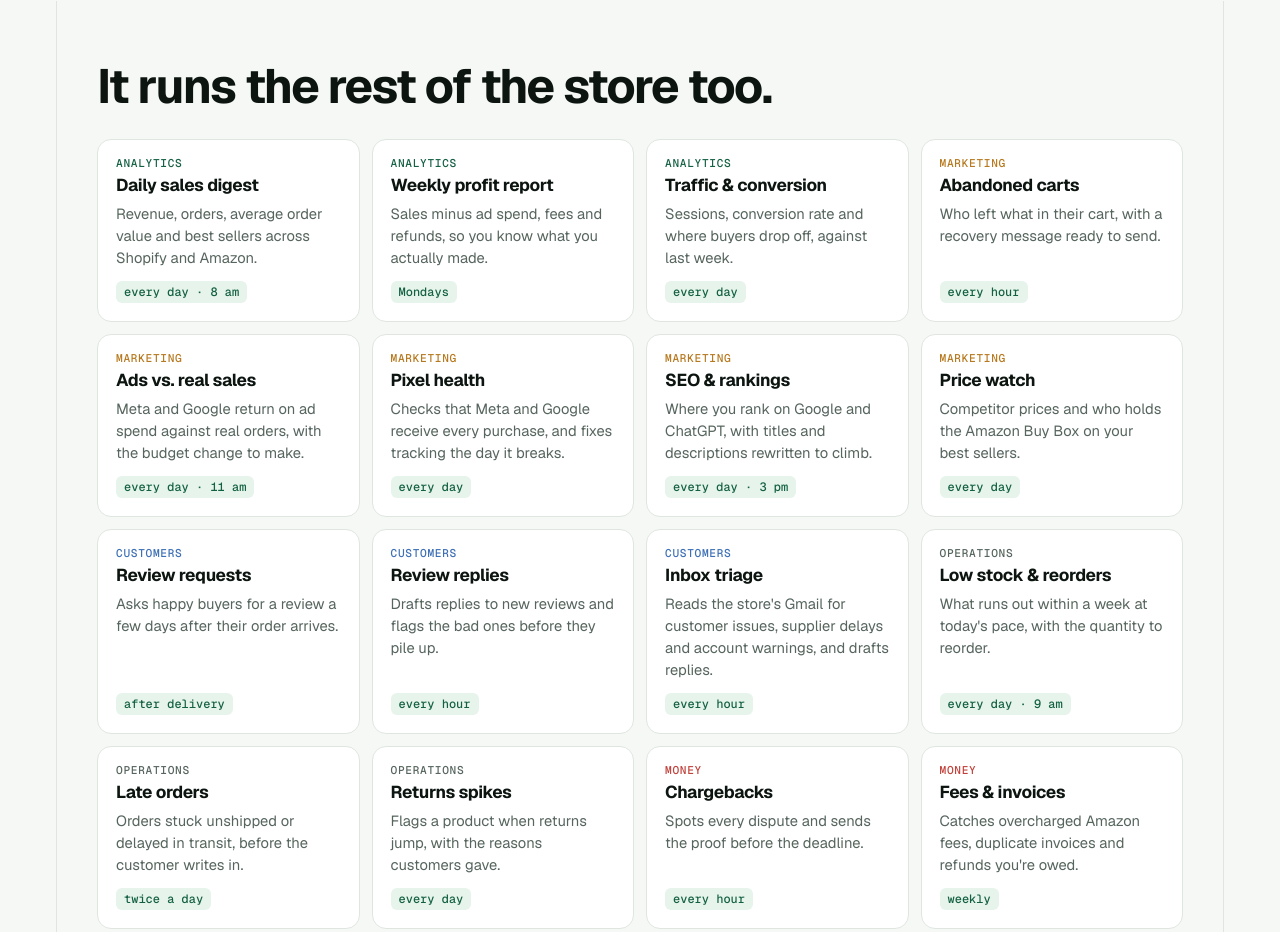
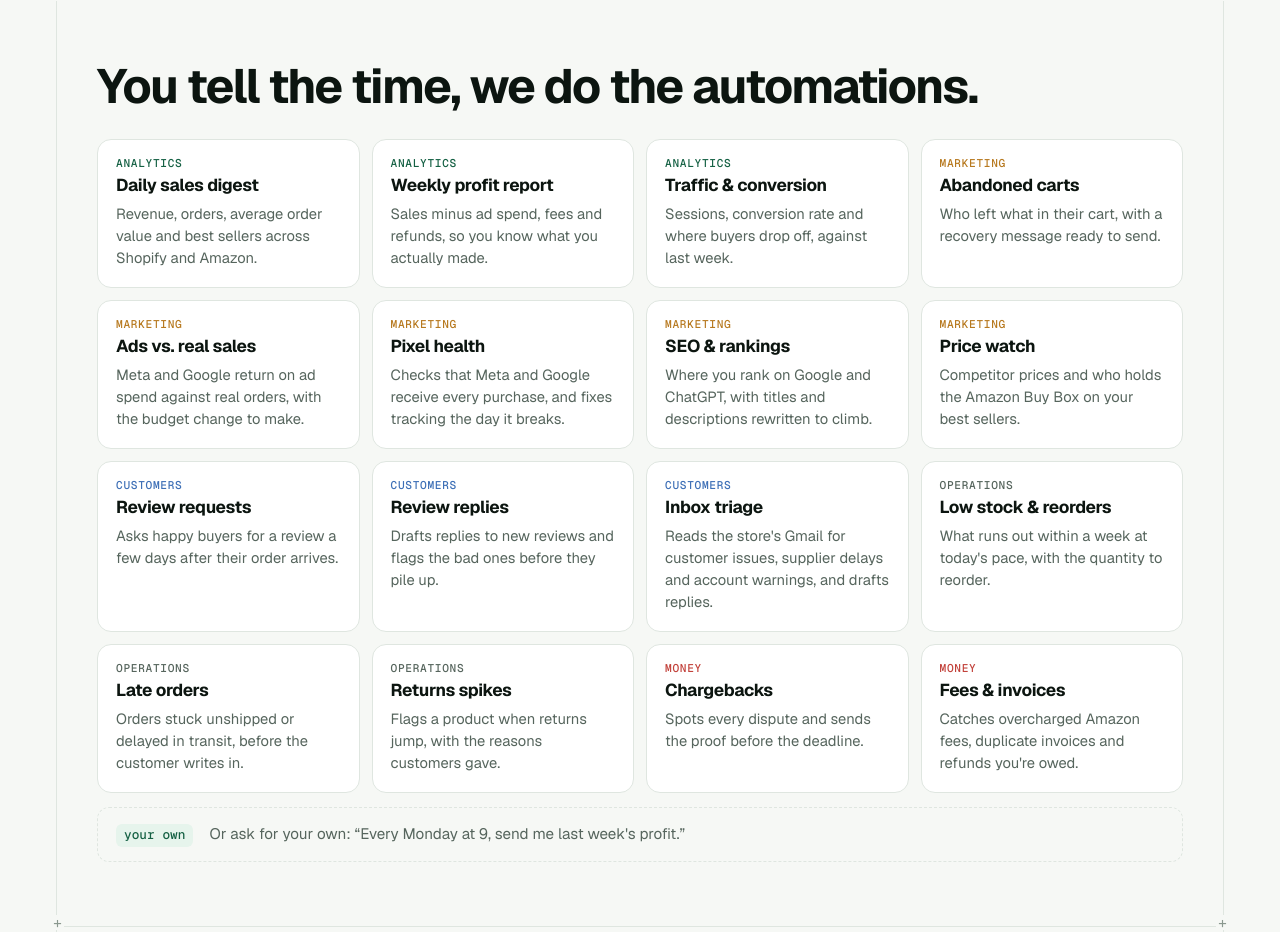
Before and after one commit to saisumit/femp-site, a plain HTML site: page index.html in a window 1280 px wide. Shown: the part 961-1893 px from the top of the page. Drawn offline with nearby package versions, Linux system fonts and the light colour scheme.

Commit message:
Automations: new heading, no schedule chips on the cards
Co-Authored-By: Claude Opus 5.5 (1M context) <noreply@anthropic.com>

```diff
--- a/index.html
+++ b/index.html
@@ -229,7 +229,7 @@ body::before { content: ""; position: fixed; inset: 0 0 auto; height: env(safe-a
 
 /* automations */
 .autos { display: grid; grid-template-columns: repeat(4, minmax(0, 1fr)); gap: 12px; }
-.auto { background: var(--panel); border: 1px solid var(--rule); border-radius: 14px; padding: 18px; display: grid; grid-template-rows: auto auto 1fr auto; gap: 8px; min-width: 0; }
+.auto { background: var(--panel); border: 1px solid var(--rule); border-radius: 14px; padding: 18px; display: grid; align-content: start; gap: 8px; min-width: 0; }
 .auto h3 { font-size: 1.08rem; letter-spacing: -0.02em; }
 .auto p:not(.atag) { color: var(--muted); font-size: 0.92rem; line-height: 1.5; }
 .atag { font: 500 0.7rem/1 var(--mono); letter-spacing: .06em; text-transform: uppercase; color: var(--accent); }
@@ -370,24 +370,24 @@ footer a { color: var(--muted); }
         </div>
       </section>
       <section class="chapter ruled" id="automations">
-        <h2 class="sec">It runs the rest of the store too.</h2>
+        <h2 class="sec">You tell the time, we do the automations.</h2>
         <div class="autos">
-          <article class="auto"><p class="atag t-analytics">Analytics</p><h3>Daily sales digest</h3><p>Revenue, orders, average order value and best sellers across Shopify and Amazon.</p><span class="when">every day · 8 am</span></article>
-          <article class="auto"><p class="atag t-analytics">Analytics</p><h3>Weekly profit report</h3><p>Sales minus ad spend, fees and refunds, so you know what you actually made.</p><span class="when">Mondays</span></article>
-          <article class="auto"><p class="atag t-analytics">Analytics</p><h3>Traffic &amp; conversion</h3><p>Sessions, conversion rate and where buyers drop off, against last week.</p><span class="when">every day</span></article>
-          <article class="auto"><p class="atag t-marketing">Marketing</p><h3>Abandoned carts</h3><p>Who left what in their cart, with a recovery message ready to send.</p><span class="when">every hour</span></article>
-          <article class="auto"><p class="atag t-marketing">Marketing</p><h3>Ads vs. real sales</h3><p>Meta and Google return on ad spend against real orders, with the budget change to make.</p><span class="when">every day · 11 am</span></article>
-          <article class="auto"><p class="atag t-marketing">Marketing</p><h3>Pixel health</h3><p>Checks that Meta and Google receive every purchase, and fixes tracking the day it breaks.</p><span class="when">every day</span></article>
-          <article class="auto"><p class="atag t-marketing">Marketing</p><h3>SEO &amp; rankings</h3><p>Where you rank on Google and ChatGPT, with titles and descriptions rewritten to climb.</p><span class="when">every day · 3 pm</span></article>
-          <article class="auto"><p class="atag t-marketing">Marketing</p><h3>Price watch</h3><p>Competitor prices and who holds the Amazon Buy Box on your best sellers.</p><span class="when">every day</span></article>
-          <article class="auto"><p class="atag t-customers">Customers</p><h3>Review requests</h3><p>Asks happy buyers for a review a few days after their order arrives.</p><span class="when">after delivery</span></article>
-          <article class="auto"><p class="atag t-customers">Customers</p><h3>Review replies</h3><p>Drafts replies to new reviews and flags the bad ones before they pile up.</p><span class="when">every hour</span></article>
-          <article class="auto"><p class="atag t-customers">Customers</p><h3>Inbox triage</h3><p>Reads the store&#x27;s Gmail for customer issues, supplier delays and account warnings, and drafts replies.</p><span class="when">every hour</span></article>
-          <article class="auto"><p class="atag t-operations">Operations</p><h3>Low stock &amp; reorders</h3><p>What runs out within a week at today&#x27;s pace, with the quantity to reorder.</p><span class="when">every day · 9 am</span></article>
-          <article class="auto"><p class="atag t-operations">Operations</p><h3>Late orders</h3><p>Orders stuck unshipped or delayed in transit, before the customer writes in.</p><span class="when">twice a day</span></article>
-          <article class="auto"><p class="atag t-operations">Operations</p><h3>Returns spikes</h3><p>Flags a product when returns jump, with the reasons customers gave.</p><span class="when">every day</span></article>
-          <article class="auto"><p class="atag t-money">Money</p><h3>Chargebacks</h3><p>Spots every dispute and sends the proof before the deadline.</p><span class="when">every hour</span></article>
-          <article class="auto"><p class="atag t-money">Money</p><h3>Fees &amp; invoices</h3><p>Catches overcharged Amazon fees, duplicate invoices and refunds you&#x27;re owed.</p><span class="when">weekly</span></article>
+          <article class="auto"><p class="atag t-analytics">Analytics</p><h3>Daily sales digest</h3><p>Revenue, orders, average order value and best sellers across Shopify and Amazon.</p></article>
+          <article class="auto"><p class="atag t-analytics">Analytics</p><h3>Weekly profit report</h3><p>Sales minus ad spend, fees and refunds, so you know what you actually made.</p></article>
+          <article class="auto"><p class="atag t-analytics">Analytics</p><h3>Traffic &amp; conversion</h3><p>Sessions, conversion rate and where buyers drop off, against last week.</p></article>
+          <article class="auto"><p class="atag t-marketing">Marketing</p><h3>Abandoned carts</h3><p>Who left what in their cart, with a recovery message ready to send.</p></article>
+          <article class="auto"><p class="atag t-marketing">Marketing</p><h3>Ads vs. real sales</h3><p>Meta and Google return on ad spend against real orders, with the budget change to make.</p></article>
+          <article class="auto"><p class="atag t-marketing">Marketing</p><h3>Pixel health</h3><p>Checks that Meta and Google receive every purchase, and fixes tracking the day it breaks.</p></article>
+          <article class="auto"><p class="atag t-marketing">Marketing</p><h3>SEO &amp; rankings</h3><p>Where you rank on Google and ChatGPT, with titles and descriptions rewritten to climb.</p></article>
+          <article class="auto"><p class="atag t-marketing">Marketing</p><h3>Price watch</h3><p>Competitor prices and who holds the Amazon Buy Box on your best sellers.</p></article>
+          <article class="auto"><p class="atag t-customers">Customers</p><h3>Review requests</h3><p>Asks happy buyers for a review a few days after their order arrives.</p></article>
+          <article class="auto"><p class="atag t-customers">Customers</p><h3>Review replies</h3><p>Drafts replies to new reviews and flags the bad ones before they pile up.</p></article>
+          <article class="auto"><p class="atag t-customers">Customers</p><h3>Inbox triage</h3><p>Reads the store&#x27;s Gmail for customer issues, supplier delays and account warnings, and drafts replies.</p></article>
+          <article class="auto"><p class="atag t-operations">Operations</p><h3>Low stock &amp; reorders</h3><p>What runs out within a week at today&#x27;s pace, with the quantity to reorder.</p></article>
+          <article class="auto"><p class="atag t-operations">Operations</p><h3>Late orders</h3><p>Orders stuck unshipped or delayed in transit, before the customer writes in.</p></article>
+          <article class="auto"><p class="atag t-operations">Operations</p><h3>Returns spikes</h3><p>Flags a product when returns jump, with the reasons customers gave.</p></article>
+          <article class="auto"><p class="atag t-money">Money</p><h3>Chargebacks</h3><p>Spots every dispute and sends the proof before the deadline.</p></article>
+          <article class="auto"><p class="atag t-money">Money</p><h3>Fees &amp; invoices</h3><p>Catches overcharged Amazon fees, duplicate invoices and refunds you&#x27;re owed.</p></article>
         </div>
         <p class="cron"><code>your own</code><span class="muted">Or ask for your own: “Every Monday at 9, send me last week's profit.”</span></p>
       </section>
```
